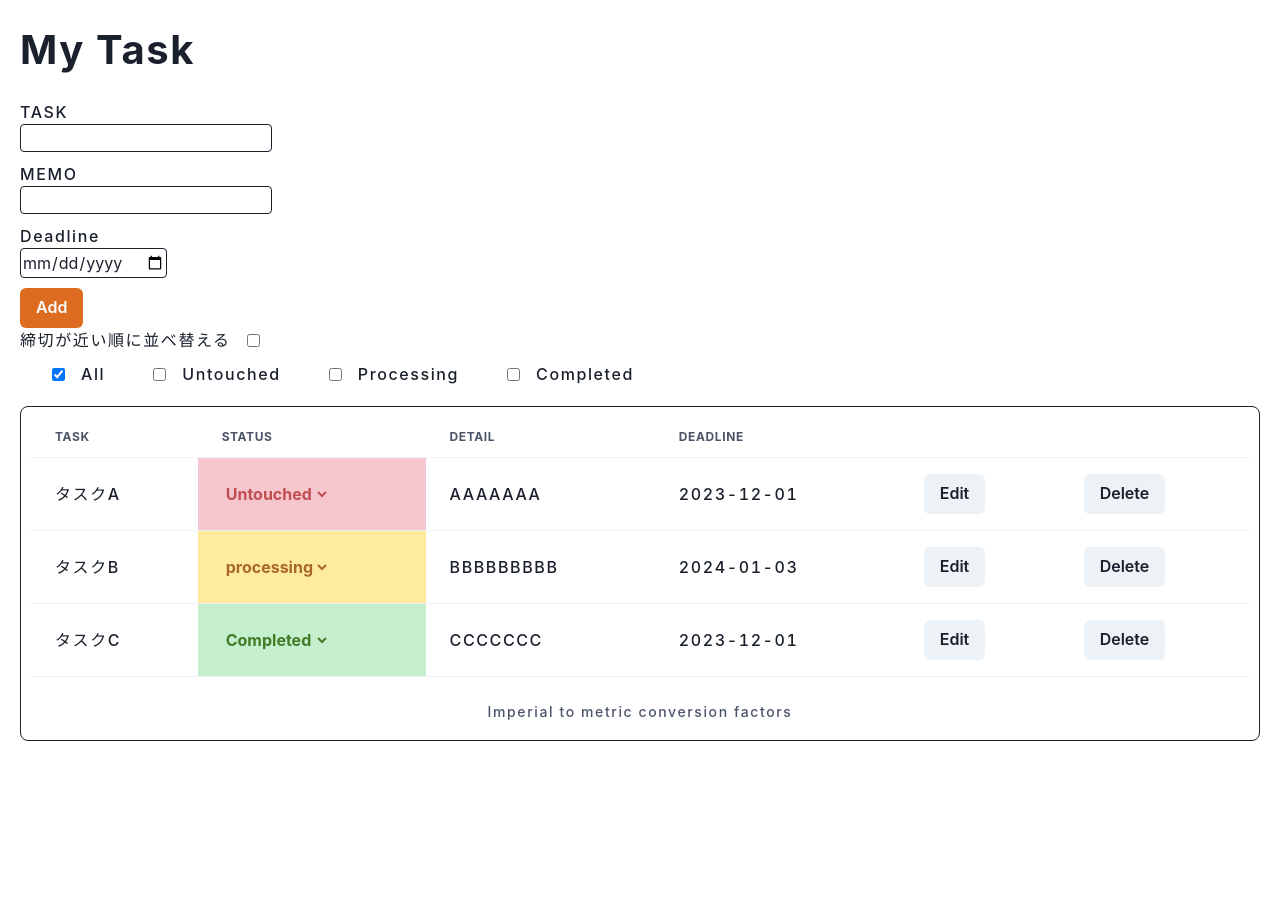
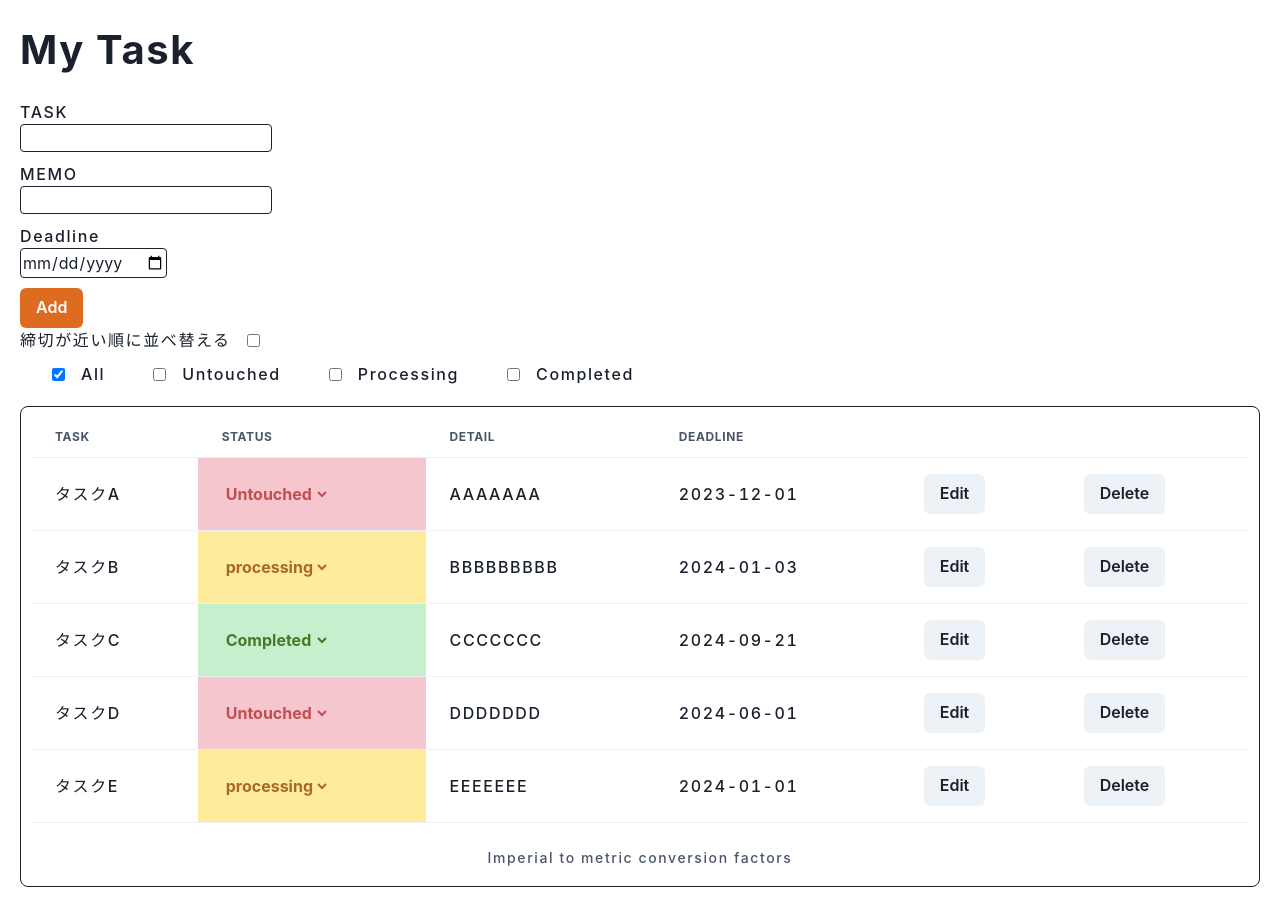
Before and after one commit to nsmuy/react-lesson-todo, a React (Create React App) app: page / in a window 1280 px wide. Before the commit the page ends 800 px from the top, so only its background shows below. Built offline with nearby package versions, Linux system fonts and the light colour scheme.

Commit message:
Todosが変更されたとき、visibleTodosを更新

```diff
--- a/src/App.tsx
+++ b/src/App.tsx
@@ -25,7 +25,21 @@ const dummy: Todo[]= [
     title: 'タスクC',
     status: 'completed',
     detail: 'CCCCCCC',
-    deadline: '2023-12-01'
+    deadline: '2024-09-21'
+  },
+  {
+    id: uuidv4(),
+    title: 'タスクD',
+    status: 'untouched',
+    detail: 'DDDDDDD',
+    deadline: '2024-06-01'
+  },
+  {
+    id: uuidv4(),
+    title: 'タスクE',
+    status: 'processing',
+    detail: 'EEEEEEE',
+    deadline: '2024-01-01'
   },
 ]
 
@@ -34,16 +48,15 @@ function App() {
   const [inputDetail, setInputDetail] = useState<string>('');
   const [inputDeadline, setInputDeadline] = useState<string>('');
   const [todos, setTodos] = useState<Todo[]>(dummy);
+  const [visibleTodos, setVisibleTodos] = useState<Todo[]>(todos);
   const [isSorted, setIsSorted] = useState<boolean>(false);
-  const [unsortedTodos, setUnsortedTodos] = useState<Todo[]>([]);
   const [filterStatus, setFilterStatus] = useState<FilterStatus>({
     all: true,
     untouched: false,
     processing: false,
     completed: false
-  })
+  });
 
-  // 最初にTodoを入力するときの関数
   const handleTodoTitleChange = (e: React.ChangeEvent<HTMLInputElement>) => {
     setInputTodo(e.target.value);
   }
@@ -56,6 +69,27 @@ function App() {
     setInputDeadline(e.target.value);
   }
 
+  // Todosが変化（追加・削除）した時
+  // ステータスとソートの値に応じて、visibleTodosを更新する
+  useEffect(() => {
+    const updateVisibleTodos = () => {
+      let newTodos = [...todos];
+
+      if (!filterStatus.all) {
+        newTodos = newTodos.filter(todo => filterStatus[todo.status] ?? false);
+      }
+
+      if (isSorted) {
+        newTodos = handleTodoSortASC(newTodos);
+      }
+
+      return newTodos;
+    };
+
+    setVisibleTodos(updateVisibleTodos());
+  }, [todos]);
+
+  //Todoを追加する関数
   const handleSubmit = (e: React.FormEvent<HTMLFormElement>) => {
     e.preventDefault();
 
@@ -68,21 +102,20 @@ function App() {
     }
 
     setTodos((prevTodos) => {
-      return [...prevTodos, newTodo]
+      return [...prevTodos, newTodo];
     });
-
     setInputTodo('');
     setInputDetail('');
     setInputDeadline('');
   }
 
-  // Todo入力後にTodoを削除する関数
+  // Todoを削除する関数
   const handleDeleteTodo = (id: string) => {
     const newTodos = todos.filter((todo) => todo.id !== id);
     setTodos(newTodos);
   }
 
-  // Todo入力後に内容を変更する関数
+  // Todoの内容を変更する関数
   const handleEditTodo = (id: Todo['id'], title: Todo['title'], detail: Todo['detail'], deadline: Todo['deadline']) => {
     const newTodos: Todo[] = todos.map(todo =>
       todo.id === id ? {...todo, title: title, detail: detail, deadline: deadline } :
@@ -91,7 +124,7 @@ function App() {
     setTodos(newTodos);
   }
 
-  //Todoの進行状況（ステート）を変更する関数
+  //Todoのステータスを変更する関数
   const handleTodoStatusChange = (id: string, newStatus: string) => {
     const newTodos: Todo[] = todos.map(todo =>
       todo.id === id ? { ...todo, status: newStatus as Todo['status'] } : todo
@@ -99,75 +132,70 @@ function App() {
     setTodos(newTodos);
   };
 
-  // Todoリストが昇順にソートされているか監視する関数
+  // 昇順ソートボタンがクリックされたとき、呼び出される関数
   const handleTodoSortButtonChange = (e: React.ChangeEvent<HTMLInputElement>) => {
     const isChecked = e.target.checked;
     setIsSorted(isChecked);
 
+    const newVisibleTodos = [...visibleTodos];
     if (isChecked) {
-      const prevTodos = [...todos]; //ソート前のTodosを格納
-      setUnsortedTodos(prevTodos);
-      handleTodoSortASC(todos);
+      setVisibleTodos(handleTodoSortASC(newVisibleTodos));
     } else {
-      const prevTodos = [...unsortedTodos];
-      setTodos(prevTodos);
+      handleFilterStatus(filterStatus);
     }
   }
 
-  // Todoの締切を昇順ソートする関数
+  // deadlineの値を昇順にソートする関数
   const handleTodoSortASC = (todos: Todo[]) => {
     const sortedTodos = todos.sort((a: Todo, b: Todo) => {
       if (a.deadline === null) return 1;
       if (b.deadline === null) return -1;
       return a.deadline.localeCompare(b.deadline);
     });
-    setTodos(sortedTodos);
+    return sortedTodos;
   }
 
+  //filterStatusが変更されたらhandleFilterStatusを実行
   useEffect(() => {
-    handleFilterStatus(todos, filterStatus);
+    handleFilterStatus(filterStatus);
   }, [filterStatus]);
 
-  //進行状態による絞り込み
+  //ボタンの操作からfilterStatusを変更する関数
   const handleFilterStatusChange = (e: React.ChangeEvent<HTMLInputElement>) => {
-    const {name, checked} = e.target;
+    const { name, checked } = e.target;
 
     setFilterStatus(prevStatus => {
-      const newStatus = { ...prevStatus };
+      const newStatus = { ...prevStatus, [name]: checked };
 
-      switch (name) {
-        case 'all':
-          if (checked) {
-            newStatus.untouched = false;
-            newStatus.processing = false;
-            newStatus.completed = false;
-            newStatus.all = checked;
-          }
-          break;
-        case 'untouched':
-        case 'processing':
-        case 'completed':
-          if (checked) {
-            newStatus[name] = checked;
-          }
-          newStatus.all = false;
-          break;
-        default:
-          break;
+      if (name === 'all') {
+        if (checked) {
+          // allがtrueのとき、他のすべてをfalseに設定
+          newStatus.untouched = false;
+          newStatus.processing = false;
+          newStatus.completed = false;
+        }
+      } else {
+        // all以外のステータスが更新されたとき
+        newStatus.all = false;
+        // all以外のすべてがfalseのとき、allをtrueにする
+        if(!newStatus.untouched && !newStatus.processing && !newStatus.completed) {
+          newStatus.all = true;
+        }
       }
+
       return newStatus;
     });
-  }
+  };
 
-  const handleFilterStatus = (todos: Todo[], filterStatus: FilterStatus) => {
-    setTodos(prevTodos => {
+  //変更されたステータスに応じて絞り込み、visibleTodosを更新する関数
+  const handleFilterStatus = (filterStatus: FilterStatus) => {
+    const newTodos = [...todos];
+
       if (filterStatus.all) {
-        return prevTodos;
+        setVisibleTodos(newTodos);
+      } else {
+        setVisibleTodos(newTodos.filter(todo => filterStatus[todo.status] ?? false));
       }
-      return prevTodos.filter(todo => {
-        return (filterStatus[todo.status] ?? false);
-      });
-    });
   }
 
   return (
@@ -185,7 +213,7 @@ function App() {
       />
 
       <TodoList
-        todos={todos}
+        visibleTodos={visibleTodos}
         isSorted={isSorted}
         filterStatus={filterStatus}
         handleTodoStatusChange={handleTodoStatusChange}
--- a/src/components/ChangeTodoStatus.tsx
+++ b/src/components/ChangeTodoStatus.tsx
@@ -2,14 +2,14 @@ import React from "react";
 import { Todo } from "../../types/todoType";
 
 type ChangeTodoStatusProps = {
-  todo: Todo;
+  visibleTodo: Todo;
   handleTodoStatusChange: (id: string, newStatus: string) => void;
 };
 
-const ChangeTodoStatus: React.FC<ChangeTodoStatusProps> = ({ todo, handleTodoStatusChange }) => {
+const ChangeTodoStatus: React.FC<ChangeTodoStatusProps> = ({ visibleTodo, handleTodoStatusChange }) => {
   return (
     <div>
-      <select value={todo.status} onChange={(e) => handleTodoStatusChange(todo.id, e.target.value)}>
+      <select value={visibleTodo.status} onChange={(e) => handleTodoStatusChange(visibleTodo.id, e.target.value)}>
         <option value="untouched">Untouched</option>
         <option value="processing">processing</option>
         <option value="completed">Completed</option>
--- a/src/components/TodoList.tsx
+++ b/src/components/TodoList.tsx
@@ -6,9 +6,8 @@ import DeleteTodo from "./DeleteTodo";
 import ChangeTodoStatus from "./ChangeTodoStatus";
 import EditTodo from "./EditTodo";
 
-
 interface TodoListProps {
-  todos: Todo[];
+  visibleTodos: Todo[];
   isSorted: boolean;
   filterStatus: FilterStatus;
   handleTodoStatusChange: (id: string, newStatus: string) => void;
@@ -19,7 +18,7 @@ interface TodoListProps {
 }
 
 const TodoList: React.FC<TodoListProps> = ({
-  todos,
+  visibleTodos,
   isSorted,
   filterStatus,
   handleTodoStatusChange,
@@ -83,26 +82,26 @@ const TodoList: React.FC<TodoListProps> = ({
               </Tr>
             </Thead>
             <Tbody>
-              {todos.map((todo) => (
-                <Tr key={todo.id} className={`tr-${todo.status}`}>
-                  <Td>{todo.title}</Td>
+              {visibleTodos.map((visibleTodo) => (
+                <Tr key={visibleTodo.id} className={`tr-${visibleTodo.status}`}>
+                  <Td>{visibleTodo.title}</Td>
                   <Td className="todoItemStatus">
                     <ChangeTodoStatus
-                      todo={todo}
+                      visibleTodo={visibleTodo}
                       handleTodoStatusChange={handleTodoStatusChange}
                     />
                   </Td>
-                  <Td>{todo.detail}</Td>
-                  <Td>{todo.deadline}</Td>
+                  <Td>{visibleTodo.detail}</Td>
+                  <Td>{visibleTodo.deadline}</Td>
                   <Td>
                     <EditTodo
-                      editTodo={todo}
+                      editTodo={visibleTodo}
                       handleEditTodo={handleEditTodo}
                     />
                   </Td>
                   <Td>
                     <DeleteTodo
-                      deleteId={todo.id}
+                      deleteId={visibleTodo.id}
                       handleDeleteTodo={handleDeleteTodo}
                     />
                   </Td>
```
